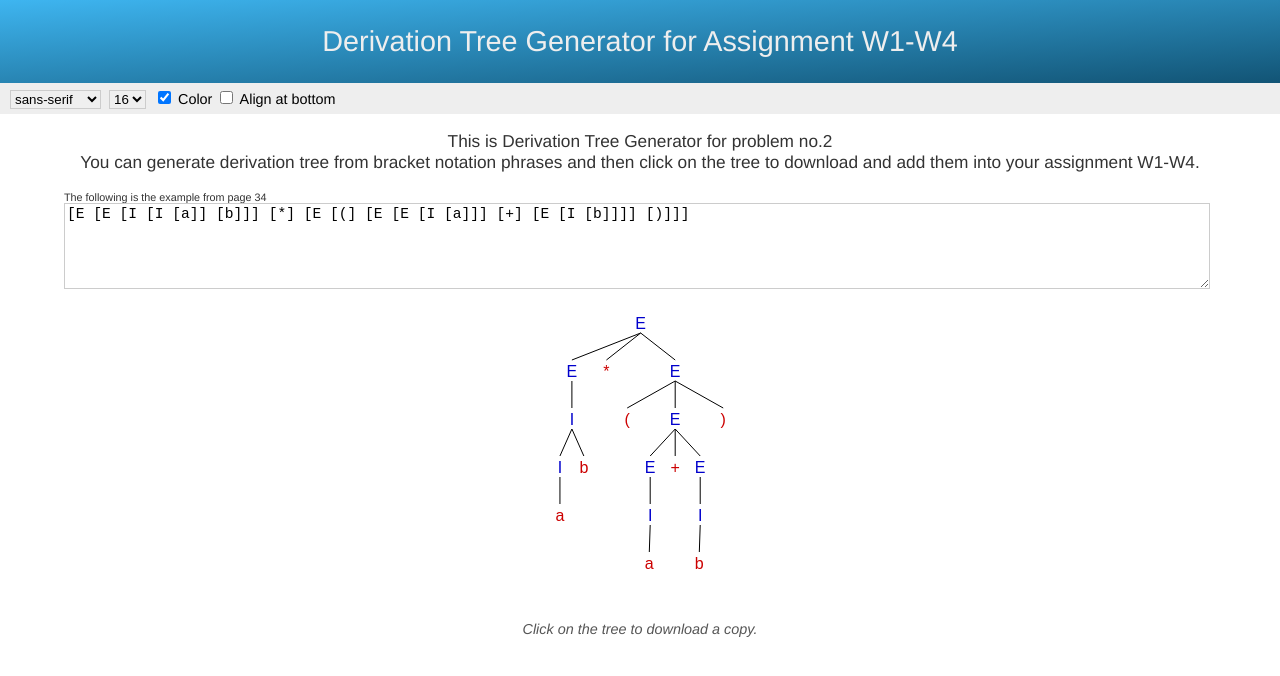
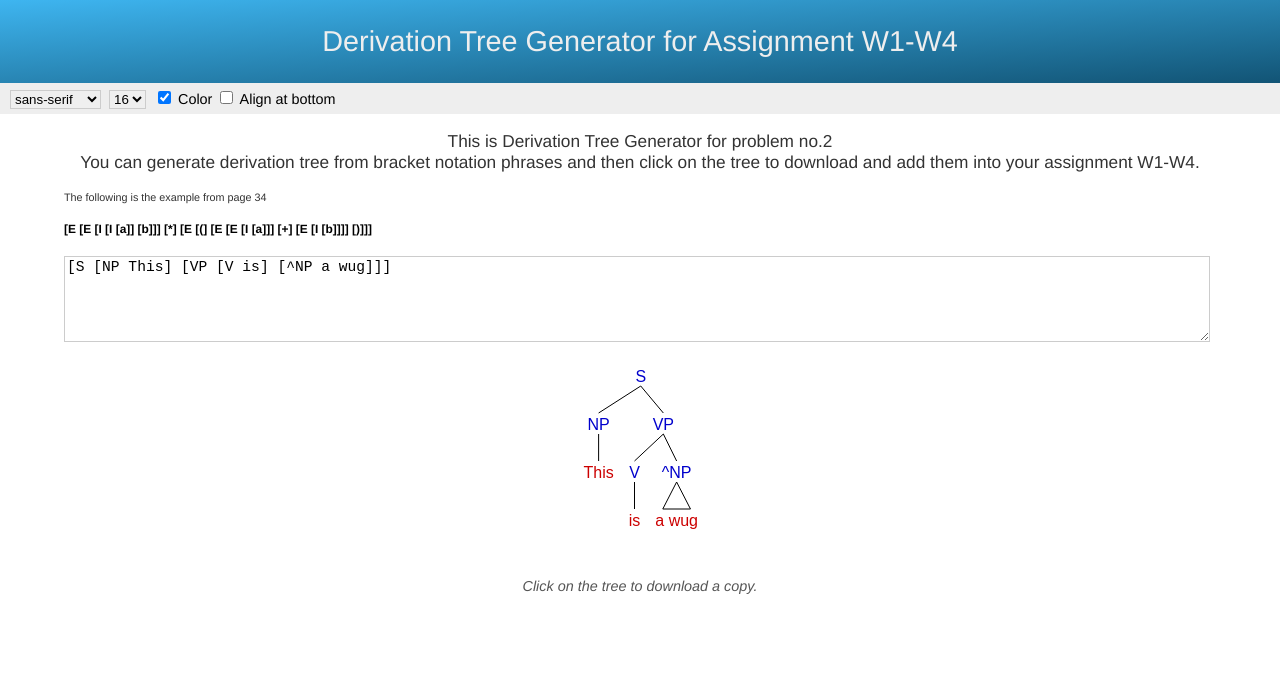
Before and after one commit to HeinKhantZaw/derivationtree, a plain HTML site: page index.html in a window 1280 px wide. Drawn offline with Linux system fonts and the light colour scheme.

Commit message:
Update index.html

```diff
--- a/index.html
+++ b/index.html
@@ -41,7 +41,9 @@
 
 <div id="input">
 <h2>The following is the example from page 34</h2>
-<textarea cols="40" rows="5" id="code">[E [E [I [I [a]] [b]]] [*] [E [(] [E [E [I [a]]] [+] [E [I [b]]]] [)]]]</textarea>
+ <h5>[E [E [I [I [a]] [b]]] [*] [E [(] [E [E [I [a]]] [+] [E [I [b]]]] [)]]]</h5>
+
+<textarea cols="40" rows="5" id="code">[S [NP This] [VP [V is] [^NP a wug]]]</textarea>
 <span id="parse-error"></span>
 </div>
 
```
